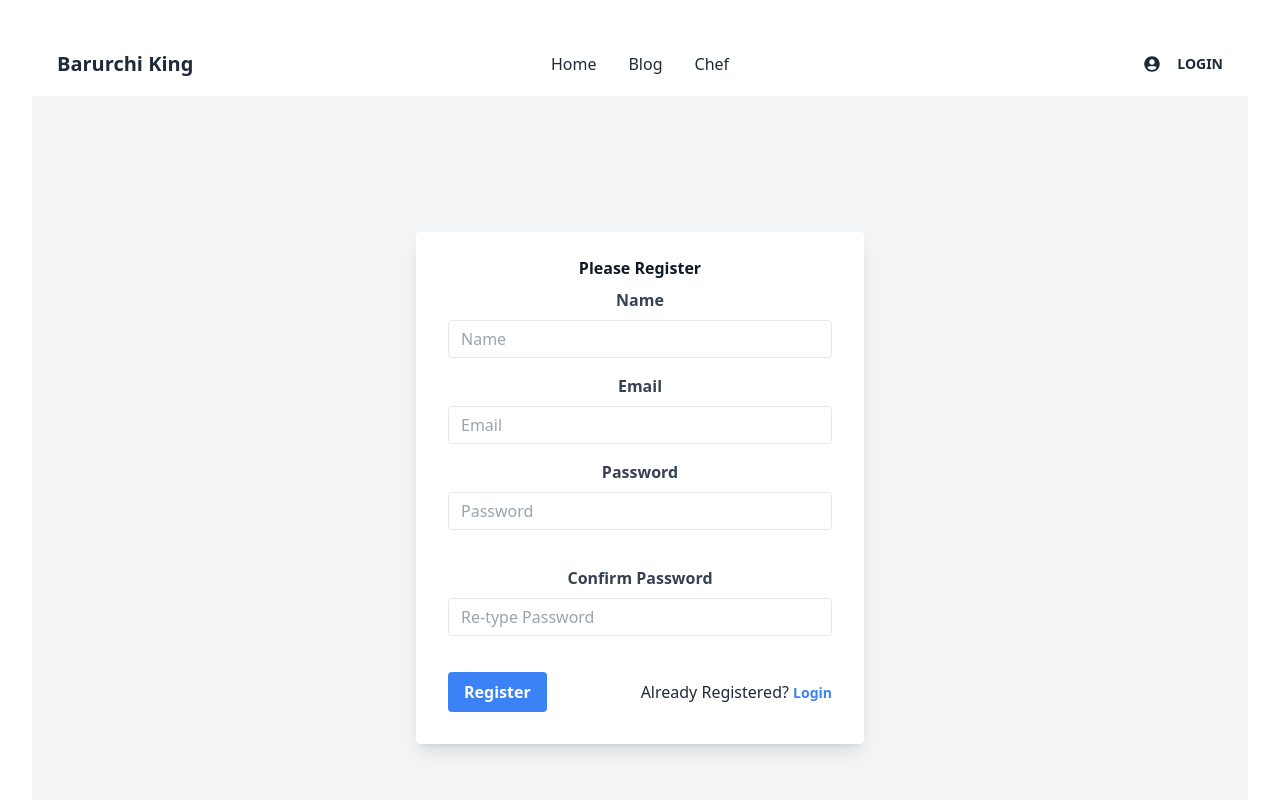
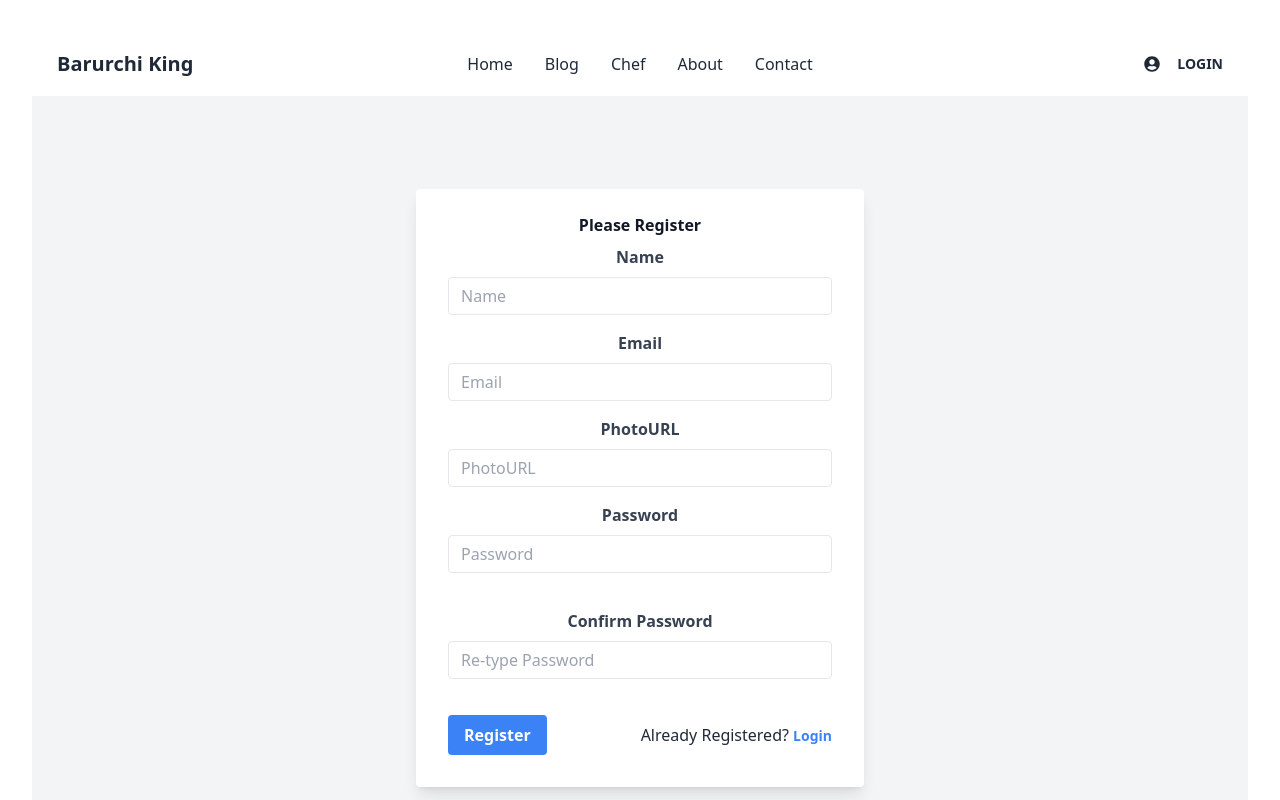
Before and after one commit to eshansaif/baburchi-king, a React (Vite) app: page /register in a window 1280 px wide. Shown: the top 800 px of the page. Built offline with nearby package versions, Linux system fonts and the light colour scheme; no server answers.

Commit message:
login registration done and also updated display name and photoURL

```diff
--- /dev/null
+++ b/src/components/ErrorPage/ErrorPage.jsx
@@ -0,0 +1,21 @@
+import React from 'react';
+import { useRouteError } from 'react-router-dom';
+
+const ErrorPage = () => {
+    const error = useRouteError();
+    return (
+        <div className="min-h-screen flex items-center justify-center bg-gray-50 py-12 px-4 sm:px-6 lg:px-8">
+            <div className="max-w-md w-full space-y-8">
+                <div>
+                    <h2 className="text-center text-2xl font-bold text-red-400">Oops! You have below error!</h2>
+                    <h2 className="text-center text-3xl font-bold text-red-500">{error.message}</h2>
+                    <p className="mt-2 text-center text-sm text-gray-500">
+                        Please try again later or contact support if the problem persists.
+                    </p>
+                </div>
+            </div>
+        </div>
+    );
+};
+
+export default ErrorPage;
--- a/src/components/Header/Header.jsx
+++ b/src/components/Header/Header.jsx
@@ -28,9 +28,11 @@ const Header = () => {
                             <svg xmlns="http://www.w3.org/2000/svg" className="h-5 w-5" fill="none" viewBox="0 0 24 24" stroke="currentColor"><path strokeLinecap="round" strokeLinejoin="round" strokeWidth="2" d="M4 6h16M4 12h8m-8 6h16" /></svg>
                         </label>
                         <ul tabIndex={0} className="menu menu-compact dropdown-content mt-3 p-2 shadow bg-base-100 rounded-box w-52">
-                            <li><a>Home</a></li>
-                            <li><a>Blog</a></li>
-                            <li><a>Chef</a></li>
+                            <Link to="/"><a>Home</a></Link>
+                            <Link to="/blog"><a>Blog</a></Link>
+                            <Link to="/chef"><a>Chef</a></Link>
+                            <Link to="/about"><a>About</a></Link>
+                            <Link to="/contact"><a>Contact</a></Link>
 
                         </ul>
                     </div>
@@ -39,9 +41,11 @@ const Header = () => {
                 </div>
                 <div className="navbar-center hidden lg:flex">
                     <ul className="menu menu-horizontal px-1">
-                        <li><a>Home</a></li>
-                        <li><a>Blog</a></li>
-                        <li><a>Chef</a></li>
+                        <li><Link to="/">Home</Link></li>
+                        <li><Link to="/blog">Blog</Link></li>
+                        <li><Link to="/chef">Chef</Link></li>
+                        <li><Link to="/about">About</Link></li>
+                        <li><Link to="/contact">Contact</Link></li>
 
                     </ul>
                 </div>
@@ -50,7 +54,7 @@ const Header = () => {
                         user ? <label tabIndex={0} className="btn btn-ghost btn-circle avatar" title={user.displayName}>
                             <div className="w-10 rounded-full">
 
-                                <img src={user.photoUrl} alt="" />
+                                <img src={user.photoURL} alt="" />
 
                             </div>
                         </label> :
--- a/src/components/Login/Login.jsx
+++ b/src/components/Login/Login.jsx
@@ -17,6 +17,7 @@ function Login() {
         const password = form.password.value;
 
         // console.log(email, password);
+        setError("")
         signIn(email, password)
             .then(result => {
                 const loggedUser = result.user;
--- /dev/null
+++ b/src/components/NotFound/NotFound.jsx
@@ -0,0 +1,15 @@
+import React from 'react';
+
+const NotFound = () => {
+    return (
+        <div className="flex justify-center items-center h-screen">
+            <div className="text-center">
+                <h1 className="text-6xl font-bold text-gray-800 mb-8">404</h1>
+                <p className="text-gray-600 text-xl mb-8">Oops! The page you're looking for doesn't exist.</p>
+                <a href="/" className="bg-blue-500 hover:bg-blue-600 text-white py-2 px-4 rounded">Go back home</a>
+            </div>
+        </div>
+    );
+};
+
+export default NotFound;
--- a/src/components/Register/Register.jsx
+++ b/src/components/Register/Register.jsx
@@ -1,6 +1,7 @@
 import React, { useContext, useState } from 'react';
 import { Link } from 'react-router-dom';
 import { AuthContext } from '../../providers/AuthProvider';
+import { updateProfile } from 'firebase/auth';
 
 
 const Register = () => {
@@ -13,6 +14,7 @@ const Register = () => {
         const form = event.target;
         const name = form.name.value;
         const email = form.email.value;
+        const photoURL = form.photoURL.value;
         const password = form.password.value;
         const confirm_password = form.confirm_password.value;
         setError("");
@@ -30,13 +32,27 @@ const Register = () => {
             .then(result => {
                 const loggedUser = result.user;
                 console.log(loggedUser);
+                event.target.reset();
+                updateUser(loggedUser, name, photoURL)
             })
             .catch(err => {
                 console.error(err);
                 setError(err.message);
             })
 
+
     };
+
+    const updateUser = (user, name, photoURL) => {
+        updateProfile(user, {
+            displayName: name,
+            photoURL: photoURL
+        })
+            .then(result => {
+                console.log(result);
+            })
+    }
+
 
     return (
         <div className="flex flex-col justify-center items-center h-screen bg-gray-100">
@@ -65,6 +81,19 @@ const Register = () => {
                             name='email'
                             type="email"
                             placeholder="Email"
+                            required
+                        />
+                    </div>
+                    <div className="mb-4">
+                        <label className="block text-gray-700 font-bold mb-2" htmlFor="photoURL">
+                            PhotoURL
+                        </label>
+                        <input
+                            className="appearance-none border rounded w-full py-2 px-3 text-gray-700 leading-tight focus:outline-none focus:shadow-outline"
+                            id="photoURL"
+                            name='photoURL'
+                            type="text"
+                            placeholder="PhotoURL"
                             required
                         />
                     </div>
--- a/src/routes/Routes.jsx
+++ b/src/routes/Routes.jsx
@@ -3,11 +3,14 @@ import Main from "../layouts/Main";
 import Home from "../components/Home/Home";
 import Login from "../components/Login/Login";
 import Register from "../components/Register/Register";
+import NotFound from "../components/NotFound/NotFound";
+import ErrorPage from "../components/ErrorPage/ErrorPage";
 
 const router = createBrowserRouter([
     {
         path: '/',
         element: <Main></Main>,
+        errorElement: <ErrorPage></ErrorPage>,
         children: [
             {
                 path: '/',
@@ -20,6 +23,10 @@ const router = createBrowserRouter([
             {
                 path: '/register',
                 element: <Register></Register>
+            },
+            {
+                path: "*",
+                element: <NotFound></NotFound>
             }
         ]
     }
```
